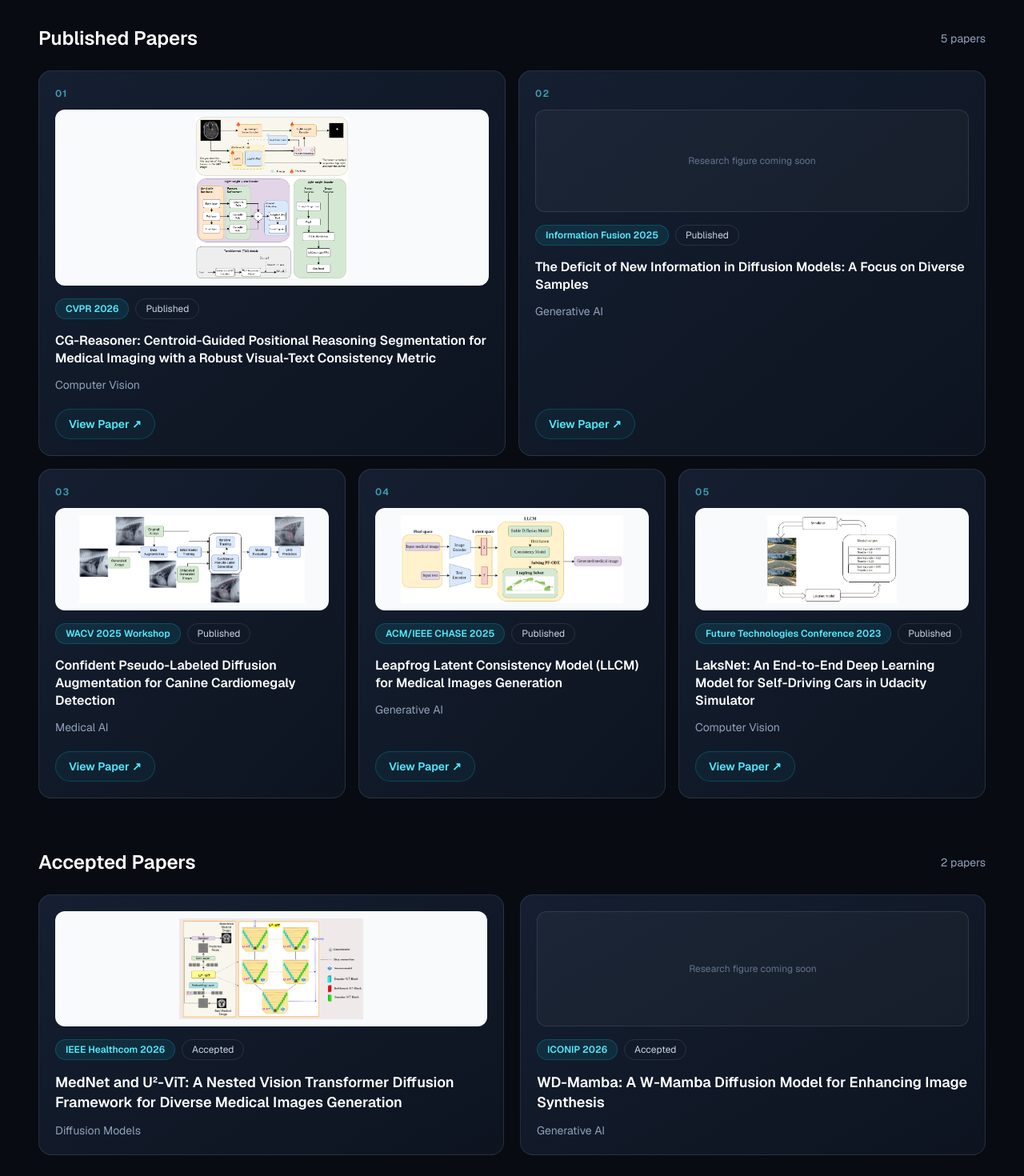
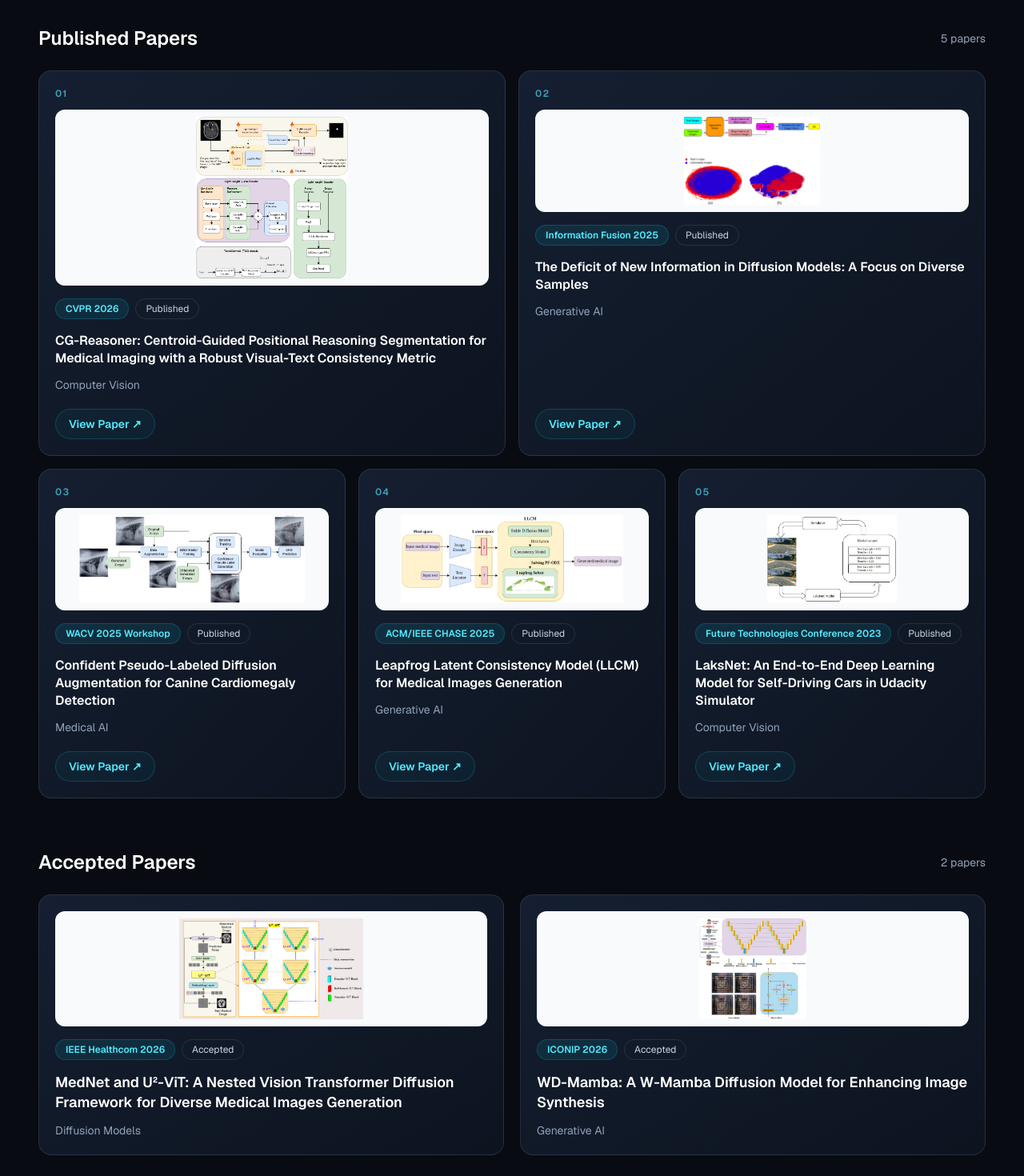
Before and after one commit to sravanipottipati/lakshmikar-ai-portfolio, a Next.js app: page / in a window 1280 px wide. Shown: the part 5660-7130 px from the top of the page at 80% size. Built offline with nearby package versions, Linux system fonts and the light colour scheme.

Commit message:
Add final Information Fusion and WD-Mamba research figures

```diff
--- a/src/components/Publications.tsx
+++ b/src/components/Publications.tsx
@@ -24,6 +24,7 @@ const publications: Publication[] = [
   },
   {
     title: "The Deficit of New Information in Diffusion Models: A Focus on Diverse Samples",
+    image: "/research/information-fusion-2025.jpg",
     venue: "Information Fusion 2025",
     link: "https://doi.org/10.1016/j.inffus.2025.103857",
     category: "Generative AI",
@@ -47,6 +48,7 @@ const publications: Publication[] = [
   },
   {
     title: "WD-Mamba: A W-Mamba Diffusion Model for Enhancing Image Synthesis",
+    image: "/research/wd-mamba-iconip-2026.jpeg",
     venue: "ICONIP 2026",
     category: "Generative AI",
     status: "Accepted",
```
Also changed, not shown: public/research/information-fusion-2025.jpg (added), public/research/wd-mamba-iconip-2026.jpeg (added).
